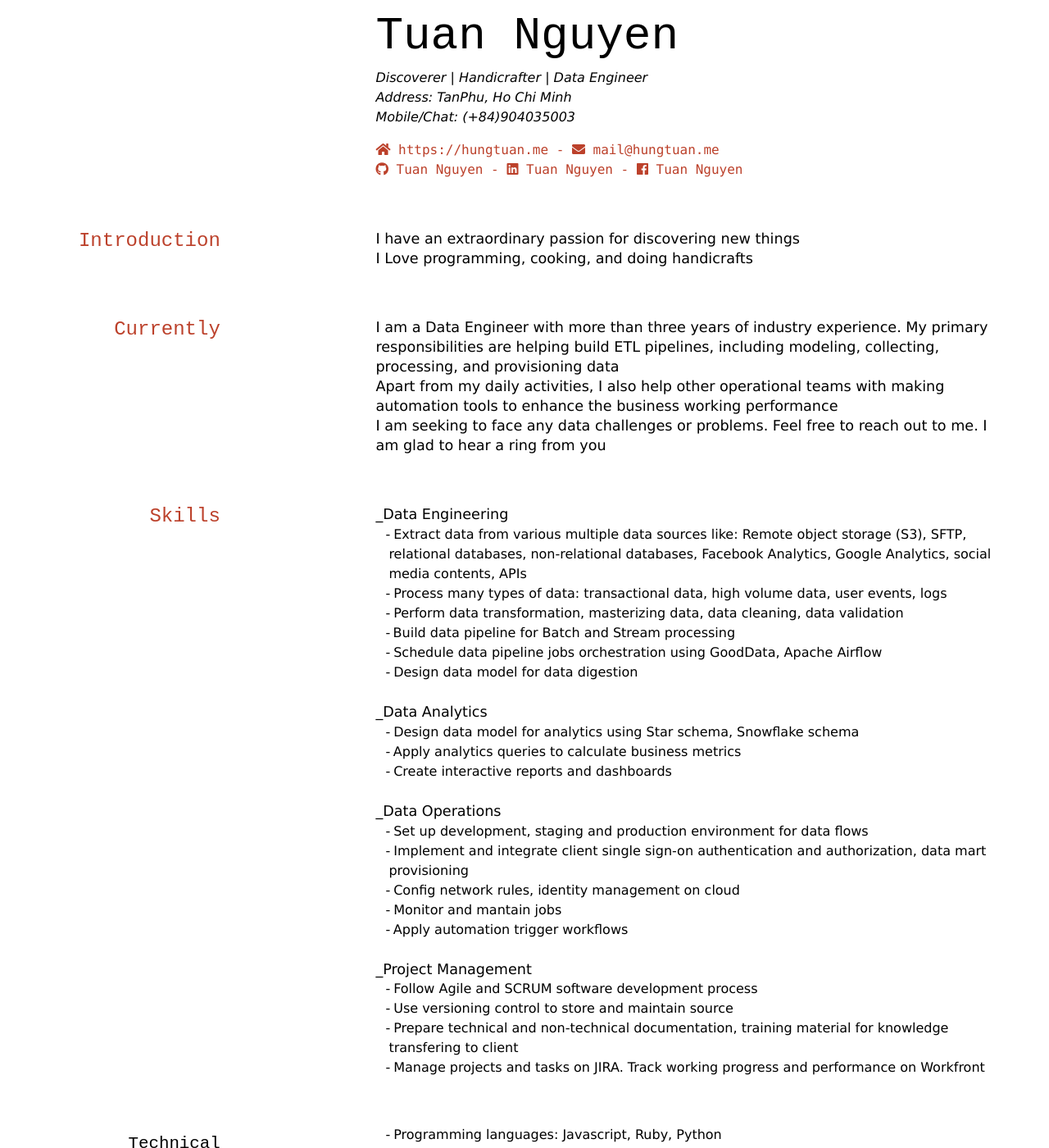
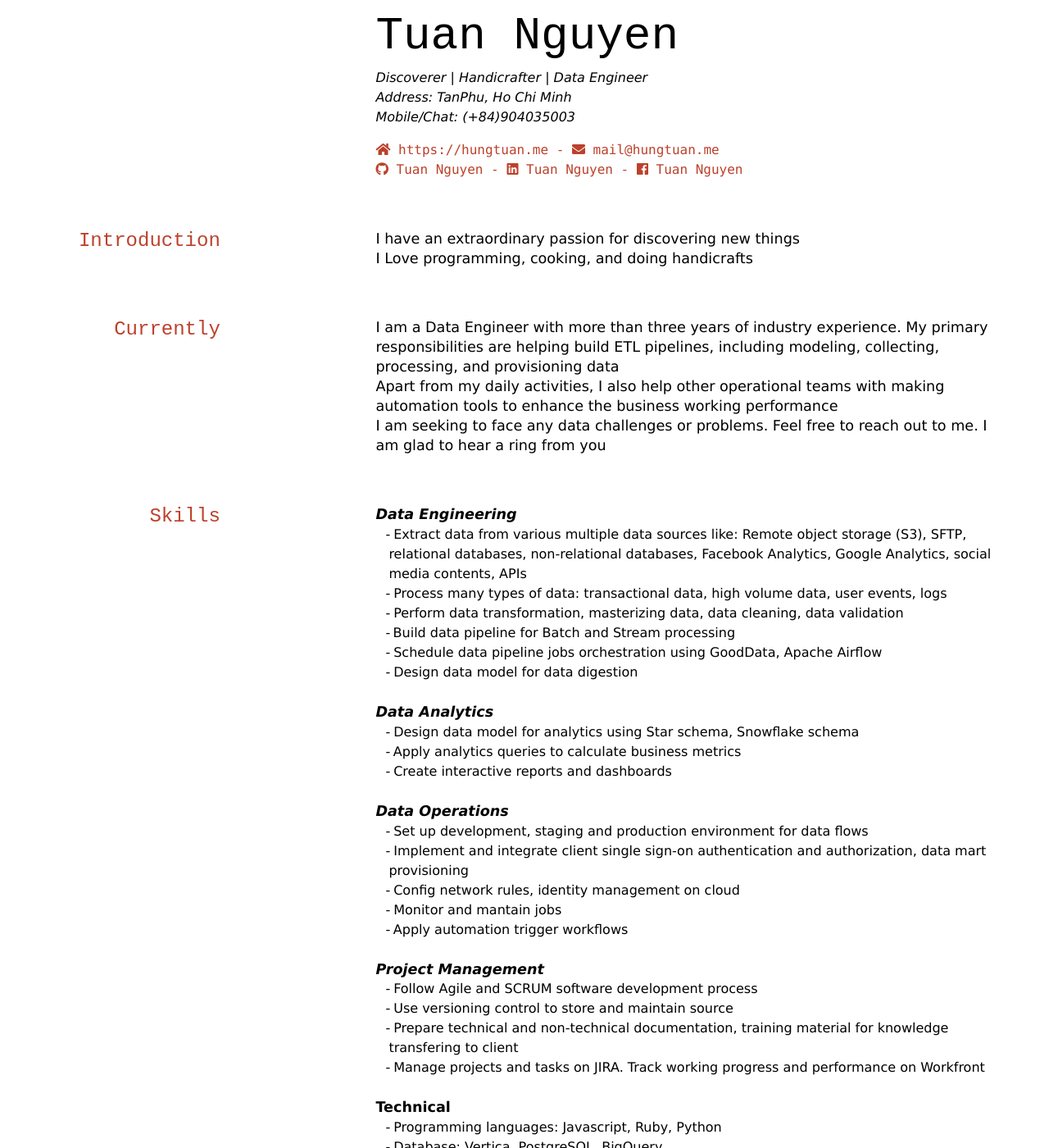
Before and after one commit to tuannnh/cv, a Jekyll site: the page built from index.md, in a window 1280 px wide and 1400 px high. Shown: the whole window at 82% size. Built offline with Jekyll 4.4.1, drawn with Linux system fonts in a browser that asks for light colours; nearby versions of some CDN libraries; a style sheet for code colours, icons or effects is not loaded.

```diff
--- a/index.md
+++ b/index.md
@@ -43,7 +43,7 @@ I am seeking to face any data challenges or problems. Feel free to reach out to
 
 ## Skills
 
-_Data Engineering
+_Data Engineering_
 
 - Extract data from various multiple data sources like: Remote object storage (S3), SFTP, relational databases, non-relational databases, Facebook Analytics, Google Analytics, social media contents, APIs
 - Process many types of data: transactional data, high volume data, user events, logs
@@ -52,26 +52,26 @@ _Data Engineering
 - Schedule data pipeline jobs orchestration using GoodData, Apache Airflow
 - Design data model for data digestion
 
-_Data Analytics
+_Data Analytics_
 
 - Design data model for analytics using Star schema, Snowflake schema
 - Apply analytics queries to calculate business metrics
 - Create interactive reports and dashboards
 
-_Data Operations
+_Data Operations_
 - Set up development, staging and production environment for data flows
 - Implement and integrate client single sign-on authentication and authorization, data mart provisioning
 - Config network rules, identity management on cloud
 - Monitor and mantain jobs
 - Apply automation trigger workflows
 
-_Project Management
+_Project Management_
 - Follow Agile and SCRUM software development process
 - Use versioning control to store and maintain source
 - Prepare technical and non-technical documentation, training material for knowledge transfering to client
 - Manage projects and tasks on JIRA. Track working progress and performance on Workfront
 
-### Technical
+**Technical**
 
 - Programming languages: Javascript, Ruby, Python
 - Database: Vertica, PostgreSQL, BigQuery
@@ -148,13 +148,13 @@ _English Tutor_
 
 ## Certifications
 
-- **[AWS Fundamentals SpecializationAWS Fundamentals Specialization](https://www.coursera.org/account/accomplishments/specialization/certificate/V76QLZVD2ZNX)**
+_[AWS Fundamentals SpecializationAWS Fundamentals Specialization](https://www.coursera.org/account/accomplishments/specialization/certificate/V76QLZVD2ZNX)_
 
-- **[Modern Application Development with Java on AWS](https://www.coursera.org/account/accomplishments/specialization/certificate/X2KLVXPK9GTV)**
+_[Modern Application Development with Java on AWS](https://www.coursera.org/account/accomplishments/specialization/certificate/X2KLVXPK9GTV)_
 
-- **[MixpanelPartner Certification](https://verify.skilljar.com/c/p5t24qwt74pq)**
+_[MixpanelPartner Certification](https://verify.skilljar.com/c/p5t24qwt74pq)_
 
-- **[Project Management Principles and PracticesProject Management Principles and Practices](https://www.coursera.org/account/accomplishments/specialization/certificate/Y63G6CJ3BT55)**
+_[Project Management Principles and PracticesProject Management Principles and Practices](https://www.coursera.org/account/accomplishments/specialization/certificate/Y63G6CJ3BT55)_
 
 ## Awards
 
```
